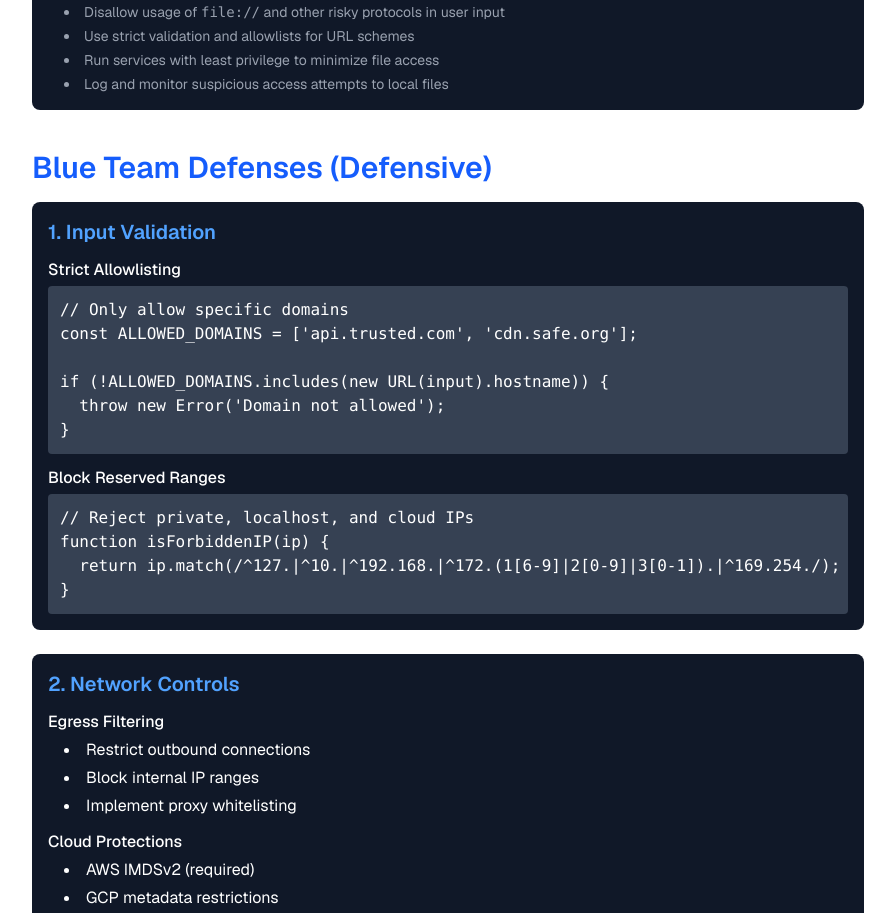
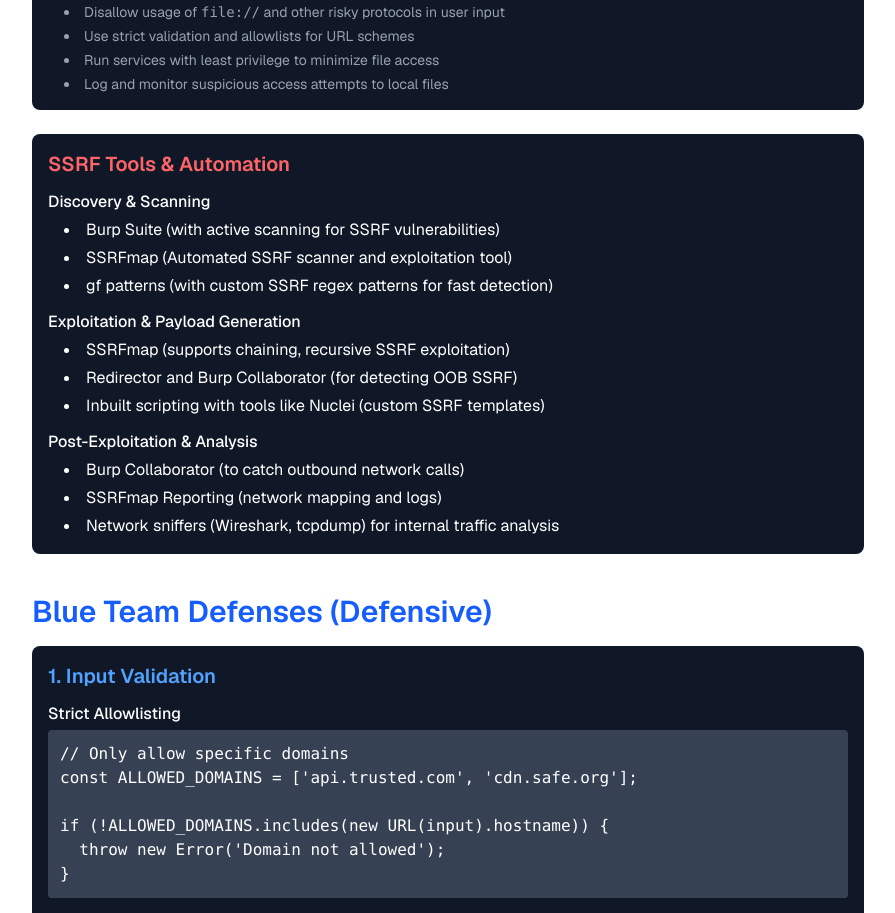
Before and after one commit to AnonAmosAdmn/HackingResourcesGuide, a Next.js app: page /ssrf in a window 1280 px wide. Shown: the part 4540-5453 px from the top of the page, without its empty margins (192-1087 px from the left). Built offline with nearby package versions, Linux system fonts and the light colour scheme.

Commit message:
Update page.tsx

```diff
--- a/app/ssrf/page.tsx
+++ b/app/ssrf/page.tsx
@@ -340,6 +340,38 @@
 
 
 
+
+
+
+        <article className="mb-6 bg-gray-900 p-4 rounded-lg">
+          <h3 className="text-xl font-semibold mb-2 text-red-400">SSRF Tools & Automation</h3>
+
+          <h4 className="font-medium mb-1 mt-3">Discovery & Scanning</h4>
+          <ul className="list-disc list-inside ml-4 space-y-1">
+            <li>Burp Suite (with active scanning for SSRF vulnerabilities)</li>
+            <li>SSRFmap (Automated SSRF scanner and exploitation tool)</li>
+            <li>gf patterns (with custom SSRF regex patterns for fast detection)</li>
+          </ul>
+
+          <h4 className="font-medium mb-1 mt-3">Exploitation & Payload Generation</h4>
+          <ul className="list-disc list-inside ml-4 space-y-1">
+            <li>SSRFmap (supports chaining, recursive SSRF exploitation)</li>
+            <li>Redirector and Burp Collaborator (for detecting OOB SSRF)</li>
+            <li>Inbuilt scripting with tools like Nuclei (custom SSRF templates)</li>
+          </ul>
+
+          <h4 className="font-medium mb-1 mt-3">Post-Exploitation & Analysis</h4>
+          <ul className="list-disc list-inside ml-4 space-y-1">
+            <li>Burp Collaborator (to catch outbound network calls)</li>
+            <li>SSRFmap Reporting (network mapping and logs)</li>
+            <li>Network sniffers (Wireshark, tcpdump) for internal traffic analysis</li>
+          </ul>
+        </article>
+
+
+
+
+
       </section>
 
 
```
